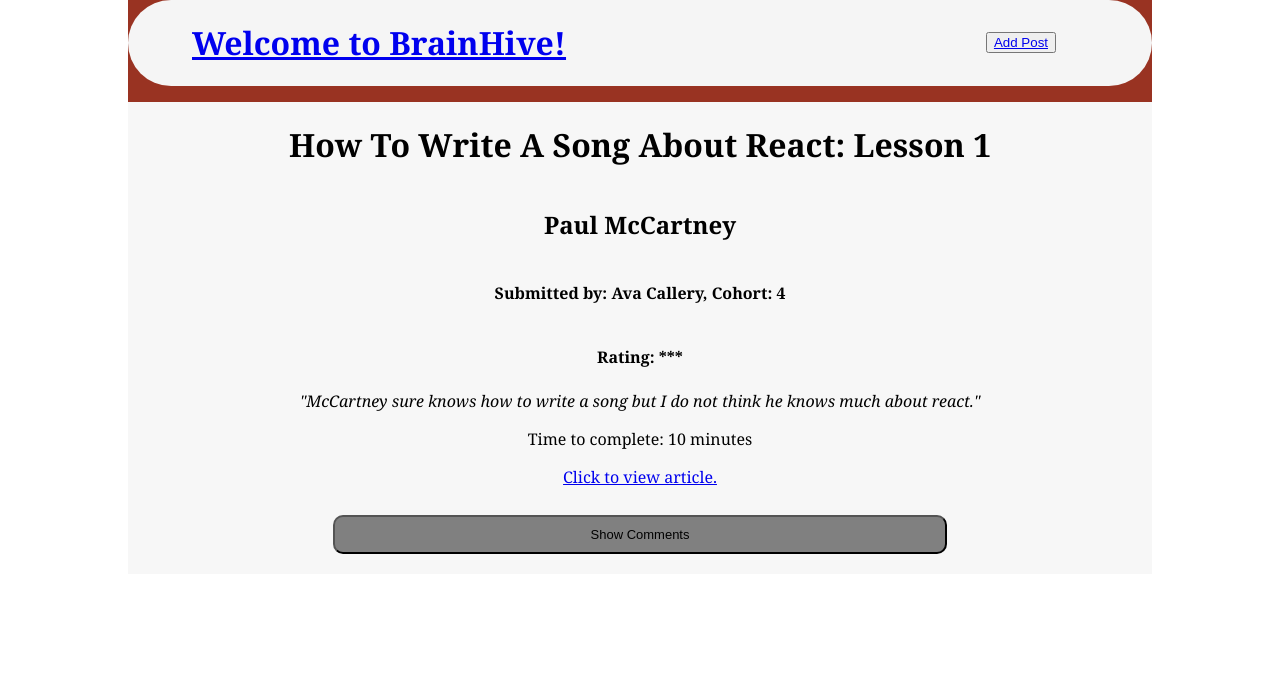
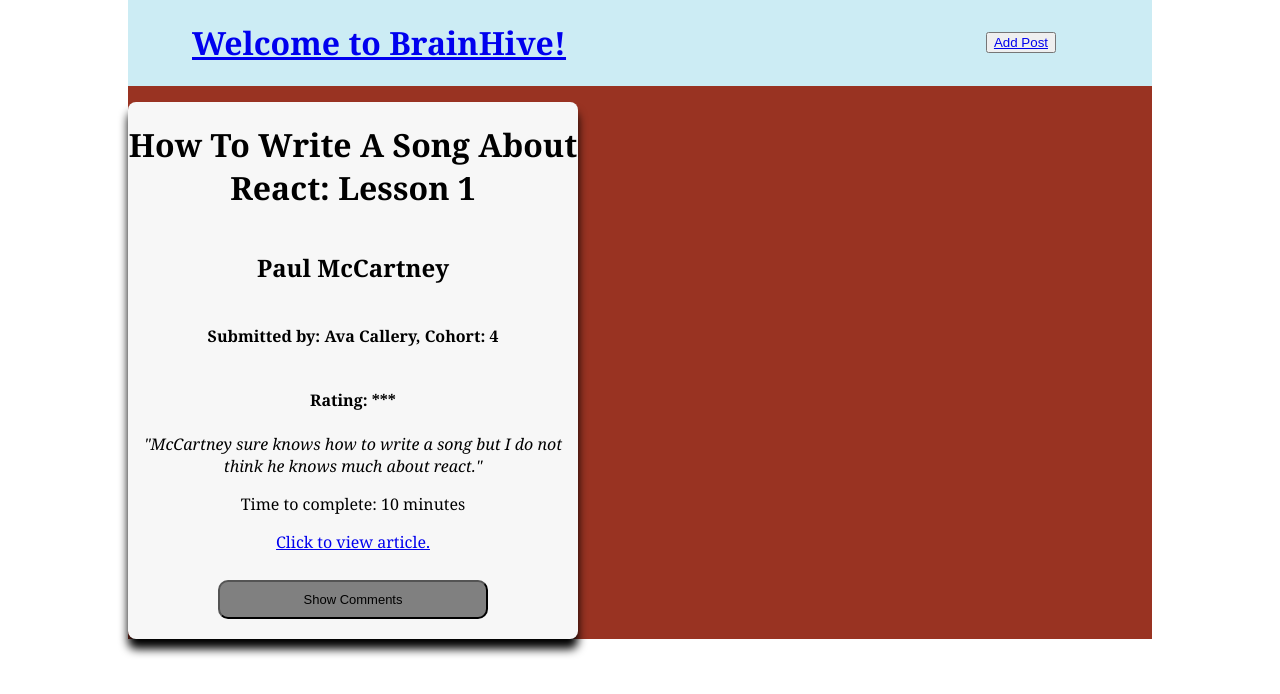
Before and after one commit to avacallery/brain-hive-2, a React (Create React App) app in the folder brain-hive-2/: page /post/1 in a window 1280 px wide. Shown: the top 694 px of the page. Built offline with nearby package versions, Linux system fonts and the light colour scheme.

Commit message:
change css so selected post is centered

```diff
--- a/brain-hive-2/src/App.css
+++ b/brain-hive-2/src/App.css
@@ -22,6 +22,20 @@
 
 .box {
   background-color: #F7F7F7;
+  border: 1px solid #f6f6f6;
+  border-radius: 8px;
+  border-bottom-width: 0px;
+  box-shadow: 0px 10px 10px black;
+  padding-bottom: 8px;
+  margin-bottom: 20px;
+  width: 80%;
+  max-width: 450px;
+}
+
+.selectedPost {
+  display: flex;
+  align-items: center;
+  background-color: #f6f6f6;
   border: 1px solid #f6f6f6;
   border-radius: 8px;
   border-bottom-width: 0px;
@@ -60,9 +74,9 @@
 .header {
   display: flex;
   flex-direction: row;
-  background-color: whitesmoke;
+  background-color: rgb(204, 236, 244);
   border-color: grey;
-  border-radius: 65px;
+  border-radius: 0px;
   padding: 0 5vw;
   margin-bottom: 16px;
 }
--- a/brain-hive-2/src/components/Post.js
+++ b/brain-hive-2/src/components/Post.js
@@ -21,8 +21,9 @@ class Post extends Component {
 
         return (
             <div
-                className={'box'}
+                className={'selectedPost'}
                 onClick={() => this.handleClick()}>
+                    <center>
                 {this.state.clicked ? <Redirect to="/post/id"/> : null}
                 <div className={'postTitle'}>
                     <h2>{post.title}</h2>
@@ -34,6 +35,7 @@ class Post extends Component {
                 }
                 <i>"{post.summary}"</i>
                 <p>Comments: {post.comments.length}</p>
+                </center>
             </div>
         )
     }
```
